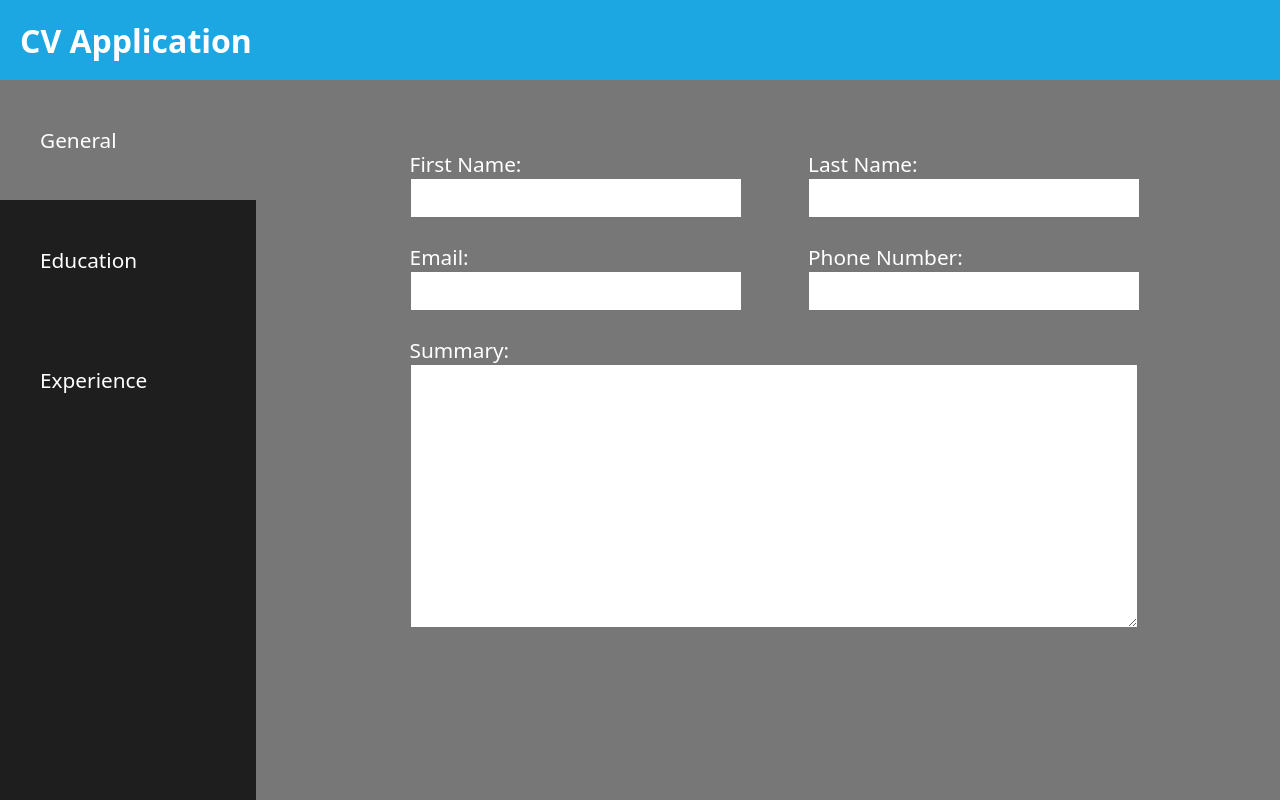
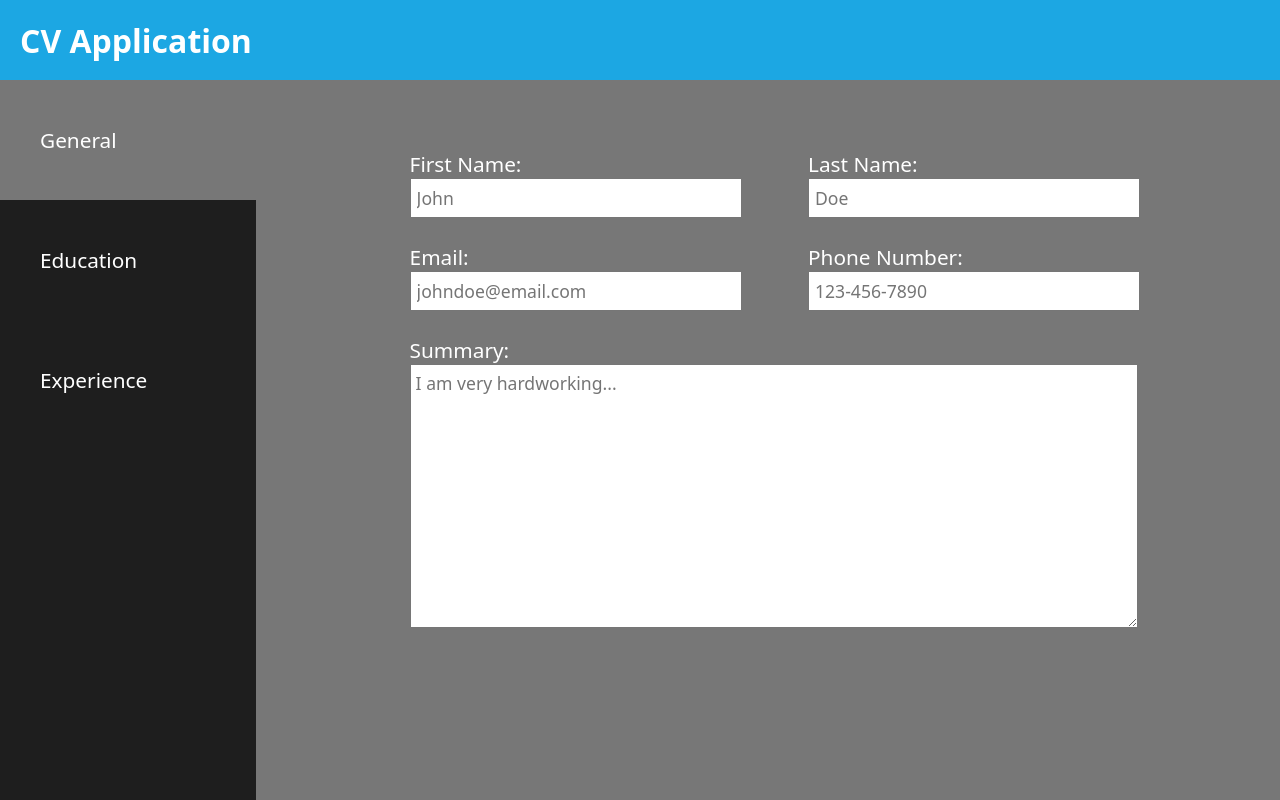
Before and after one commit to ImExtraPolite3/resume-builder, a React (Vite) app: page / in a window 1280 px wide. Built offline with nearby package versions, Linux system fonts and the light colour scheme.

Commit message:
add placeholders to general section inputs

```diff
--- a/src/components/General.jsx
+++ b/src/components/General.jsx
@@ -6,23 +6,37 @@ export default function General({ hideGeneral, onGeneral }) {
     >
       <div>
         <label htmlFor="first-name">First Name: </label>
-        <input type="text" id="first-name" />
+        <input type="text" id="first-name" placeholder="John" />
       </div>
       <div>
         <label htmlFor="last-name">Last Name: </label>
-        <input type="text" id="last-name" />
+        <input type="text" id="last-name" placeholder="Doe" />
       </div>
       <div>
         <label htmlFor="get-email">Email: </label>
-        <input type="email" name="get-email" id="get-email" />
+        <input
+          type="email"
+          name="get-email"
+          id="get-email"
+          placeholder="johndoe@email.com"
+        />
       </div>
       <div>
         <label htmlFor="get-phone-number">Phone Number: </label>
-        <input type="number" name="get-phone-number" id="get-phone-number" />
+        <input
+          type="number"
+          name="get-phone-number"
+          id="get-phone-number"
+          placeholder="123-456-7890"
+        />
       </div>
       <div>
         <label htmlFor="summary">Summary: </label>
-        <textarea name="summary" id="summary"></textarea>
+        <textarea
+          name="summary"
+          id="summary"
+          placeholder="I am very hardworking..."
+        ></textarea>
       </div>
     </div>
   );
```
